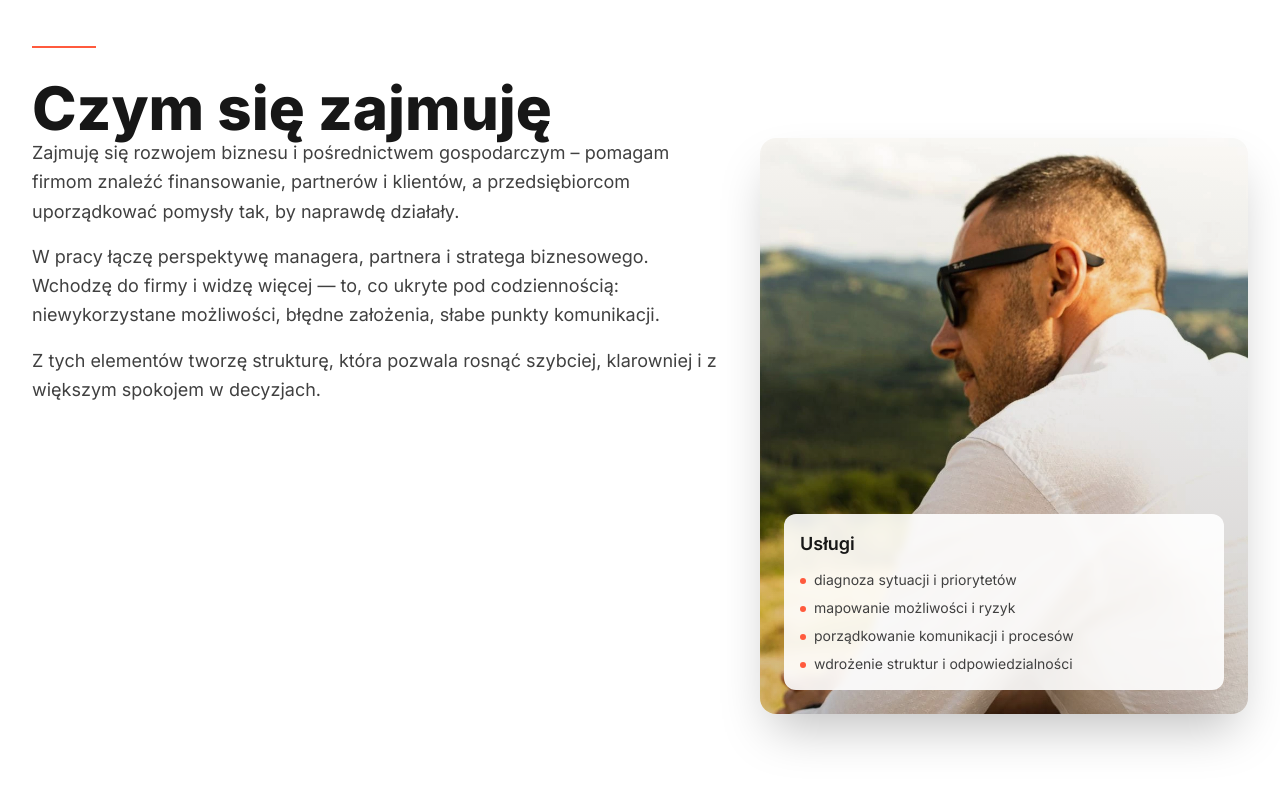
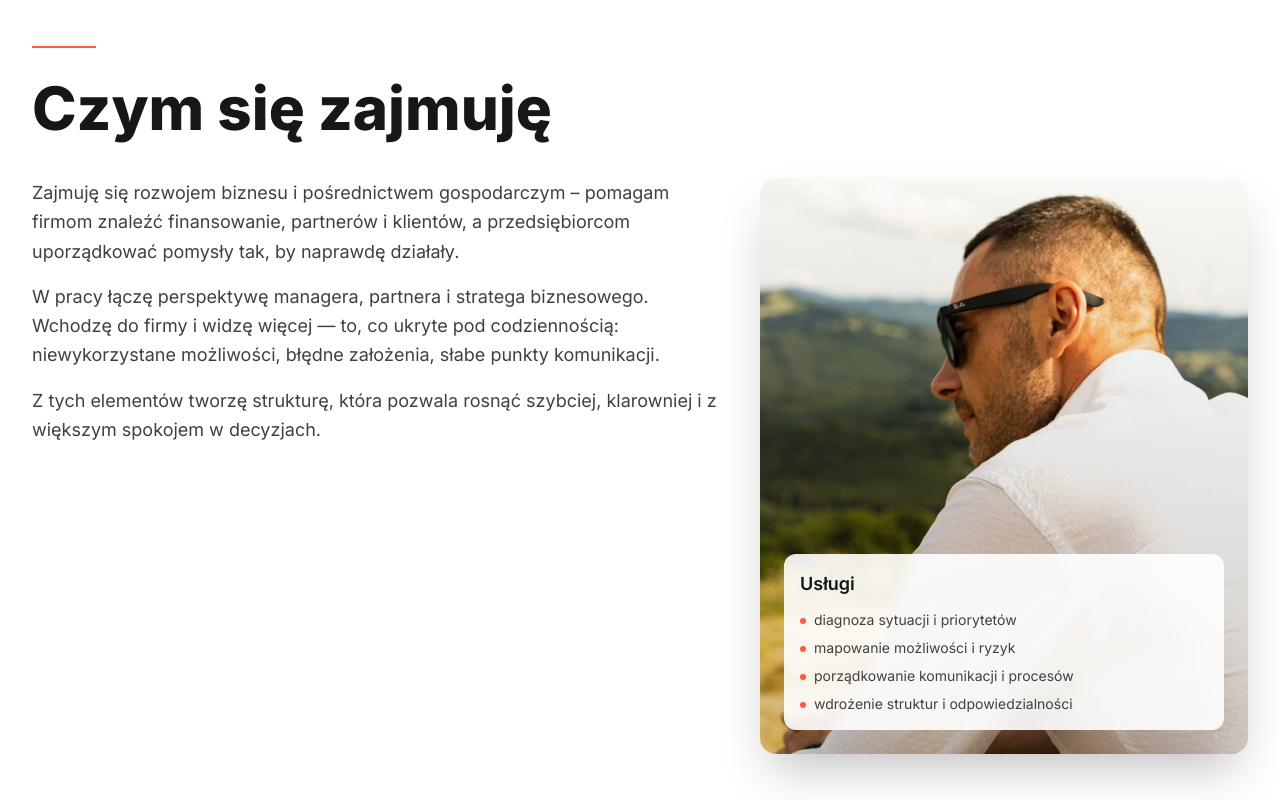
Before and after one commit to technikyvl/MAGIC-LANDING-PAGE-NEW, a Next.js app in the folder MAGICLIFELANDING/: page /wspolpraca in a window 1280 px wide. Shown: the part 1760-2560 px from the top of the page. Built offline with nearby package versions, Linux system fonts and the light colour scheme.

Commit message:
Update page.jsx

```diff
--- a/MAGICLIFELANDING/app/wspolpraca/page.jsx
+++ b/MAGICLIFELANDING/app/wspolpraca/page.jsx
@@ -224,12 +224,12 @@ export default function WspolpracaPage() {
             <h2 className="slow-reveal text-4xl sm:text-5xl lg:text-6xl font-extrabold leading-tight">Czym się zajmuję</h2>
           </div>
           <div className="grid grid-cols-1 lg:grid-cols-12 gap-6 lg:gap-8 items-start">
-            <div className="slow-reveal lg:col-span-7 text-lg text-neutral-700 leading-relaxed space-y-4 lg:-mt-8 xl:-mt-10">
+            <div className="slow-reveal lg:col-span-7 text-lg text-neutral-700 leading-relaxed space-y-4">
               <p>Zajmuję się rozwojem biznesu i pośrednictwem gospodarczym – pomagam firmom znaleźć finansowanie, partnerów i klientów, a przedsiębiorcom uporządkować pomysły tak, by naprawdę działały.</p>
               <p>W pracy łączę perspektywę managera, partnera i stratega biznesowego. Wchodzę do firmy i widzę więcej — to, co ukryte pod codziennością: niewykorzystane możliwości, błędne założenia, słabe punkty komunikacji.</p>
               <p>Z tych elementów tworzę strukturę, która pozwala rosnąć szybciej, klarowniej i z większym spokojem w decyzjach.</p>
             </div>
-            <div className="slow-reveal lg:col-span-5 lg:-mt-8 xl:-mt-10">
+            <div className="slow-reveal lg:col-span-5">
               <div className="relative rounded-2xl overflow-hidden shadow-2xl">
                 <img
                   src="/testimonials/Praktyk hipnozy 2.webp"
```
